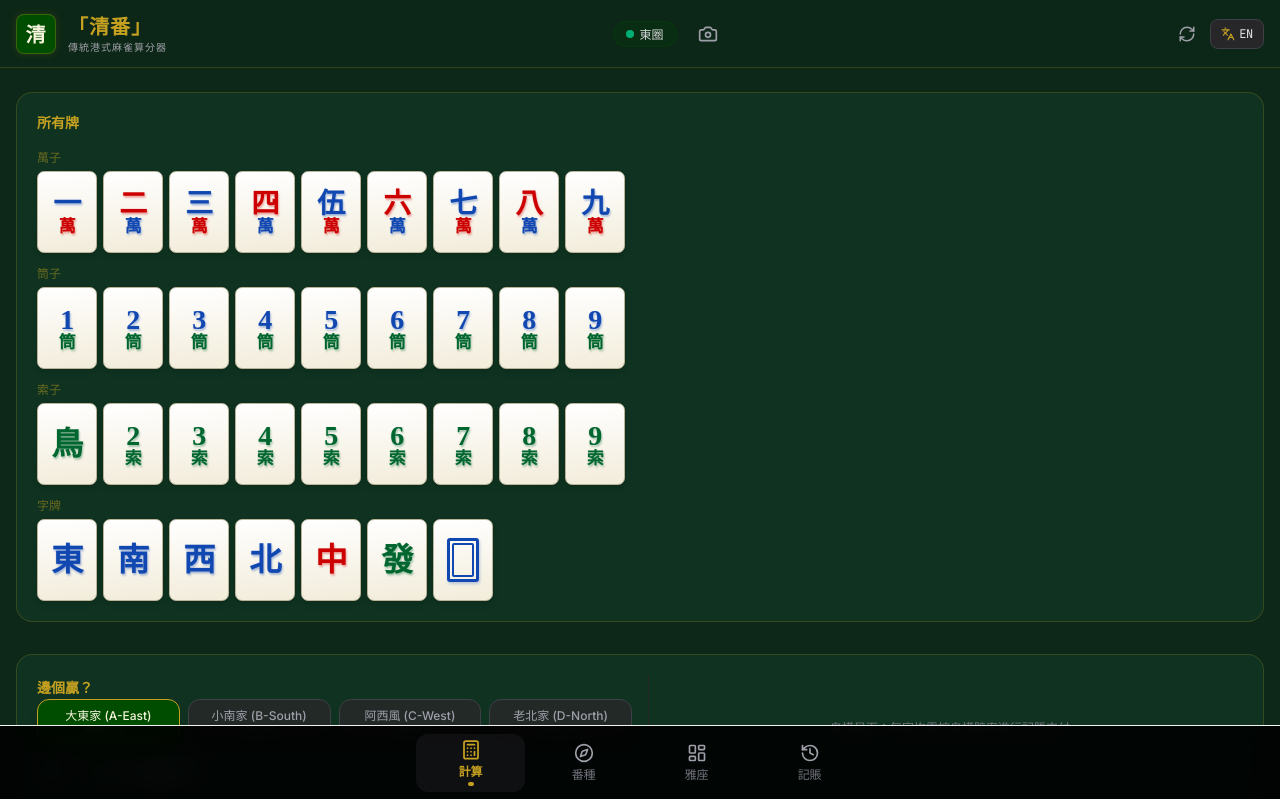
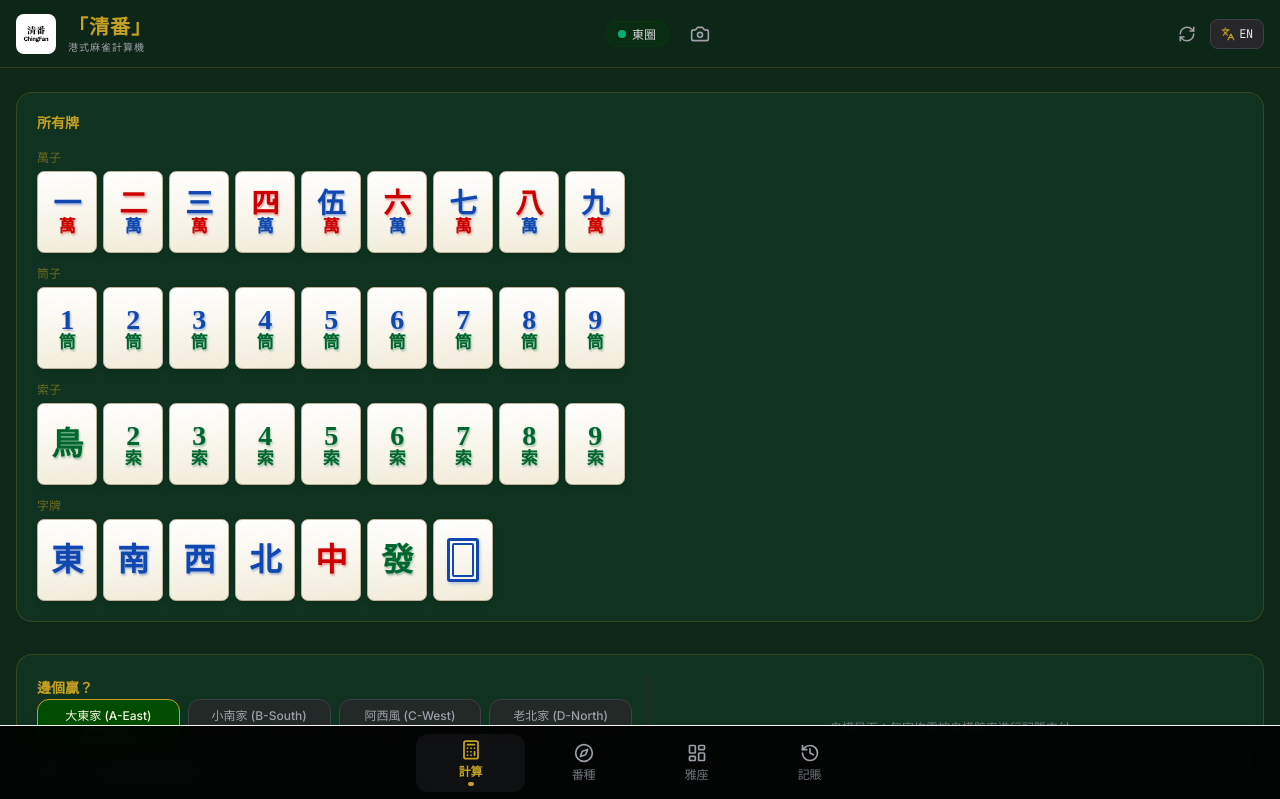
Before and after one commit to MOGIKLABS/-ChingFan-Mahjong, a React (Vite) app: page / in a window 1280 px wide. Shown: the top 799 px of the page. Built offline with nearby package versions, Linux system fonts and the light colour scheme; a web font is replaced by a local one.

Commit message:
Update TopAppBar branding logo and text
Replaced branding logo with an image and updated text.

```diff
--- a/src/components/TopAppBar.tsx
+++ b/src/components/TopAppBar.tsx
@@ -43,15 +43,17 @@ export default function TopAppBar({
       <div className="max-w-7xl mx-auto flex items-center justify-between">
         {/* Brand/Branding logo */}
         <div className="flex items-center gap-3">
-          <div className="flex h-10 w-10 items-center justify-center rounded-lg bg-primary border border-gold-leaf/30 shadow-[0_0_10px_rgba(197,160,33,0.15)] text-ivory font-serif text-xl font-bold tracking-wider">
-            清
-          </div>
+          <img
+            src="/chingfanlogo.png"
+            alt="ChingFan"
+            className="h-10 w-10 rounded-lg object-contain bg-white p-0.5"
+          />
           <div>
             <h1 className="text-xl font-serif font-extrabold text-gold-leaf tracking-wider">
               {language === 'zh-HK' ? '「清番」' : 'ChingFan'}
             </h1>
             <p className="text-[10px] font-sans tracking-widest text-zinc-400 uppercase">
-              {language === 'zh-HK' ? '傳統港式麻雀算分器' : 'Traditional HK Scorer'}
+              {language === 'zh-HK' ? '港式麻雀計算機' : 'HK Mahjong Calculator'}
             </p>
           </div>
         </div>
```
